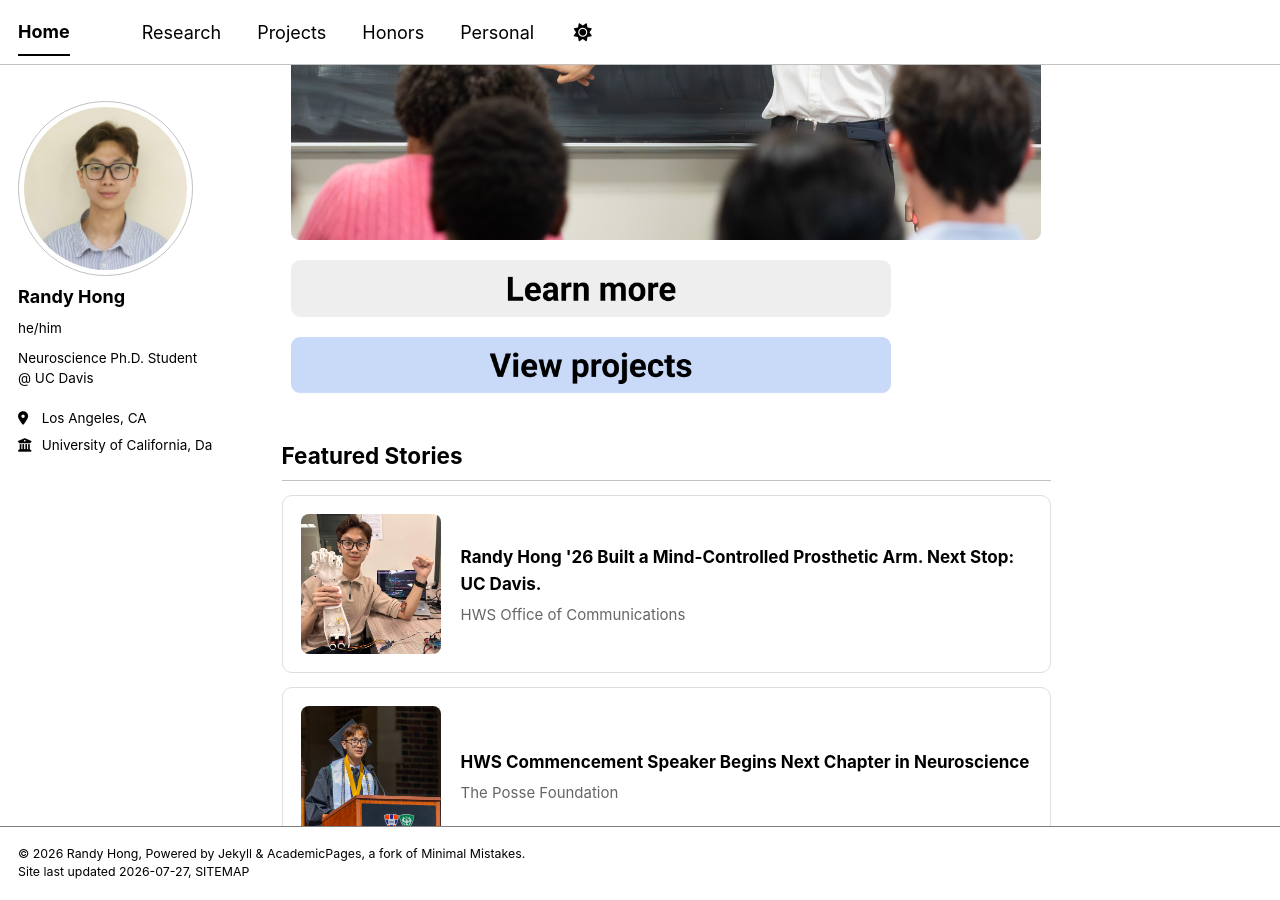
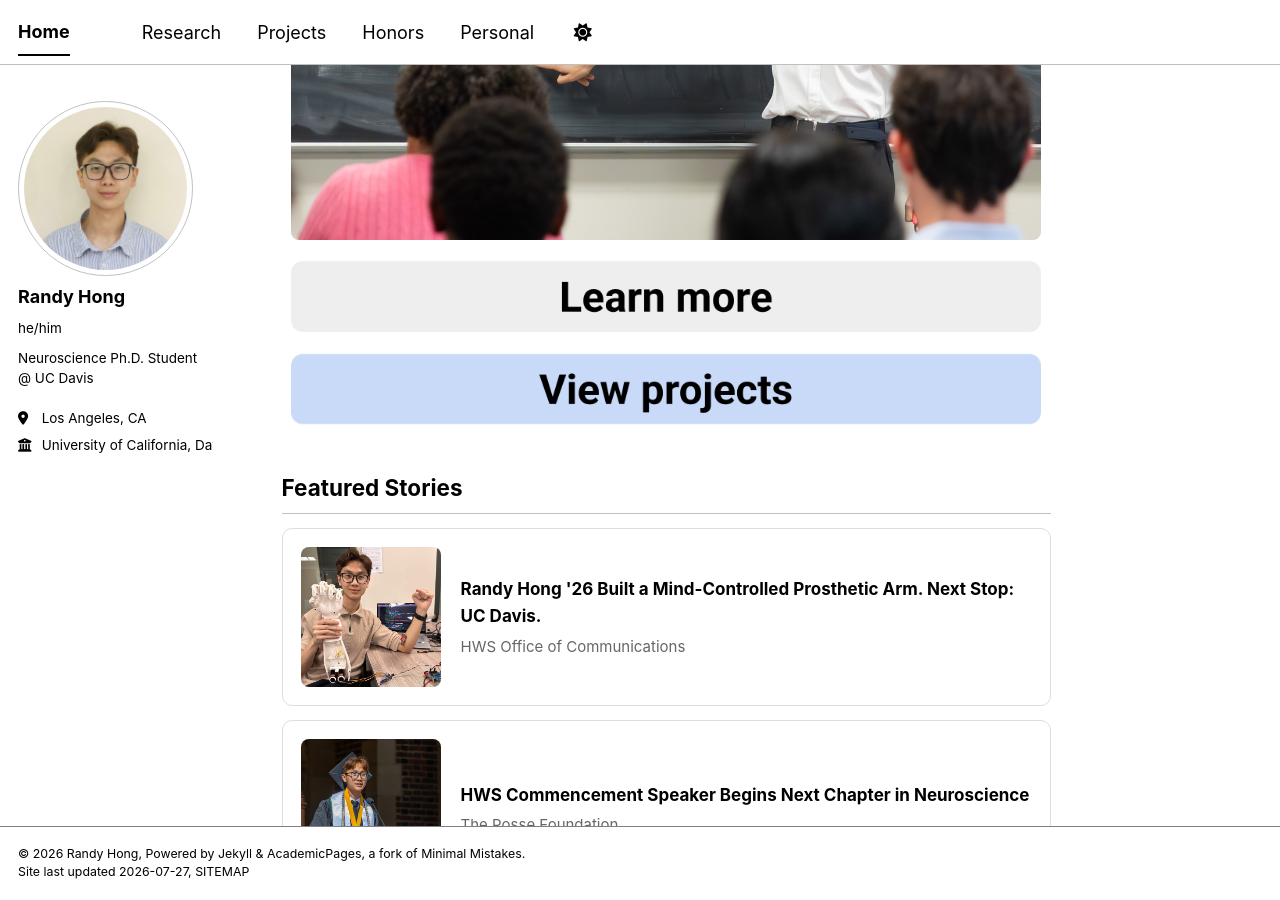
Before and after one commit to randyhongg/randyhongg.github.io, a Jekyll site: the page built from _pages/about.md, in a window 1280 px wide and 900 px high, scrolled down 1256 px. Built offline with Jekyll 4.4.1, drawn with Linux system fonts in a browser that asks for light colours; a style sheet for code colours, icons or effects is not loaded.

Commit message:
Update about.md

```diff
--- a/_pages/about.md
+++ b/_pages/about.md
@@ -51,10 +51,10 @@
 
   <div style="display: flex; flex-direction: column; align-items: flex-start; gap: 12px; margin-top: 16px;">
     <a href="/research/">
-      <img src="../images/learn_more.png" alt="Learn more about my research" style="width: 80%; display: block;">
+      <img src="../images/learn_more.png" alt="Learn more about my research" style="width: 100%; display: block;">
     </a>
     <a href="/projects/">
-      <img src="../images/view_projects.png" alt="View my projects" style="width: 80%; display: block;">
+      <img src="../images/view_projects.png" alt="View my projects" style="width: 100%; display: block;">
     </a>
   </div>
 </div>
```
